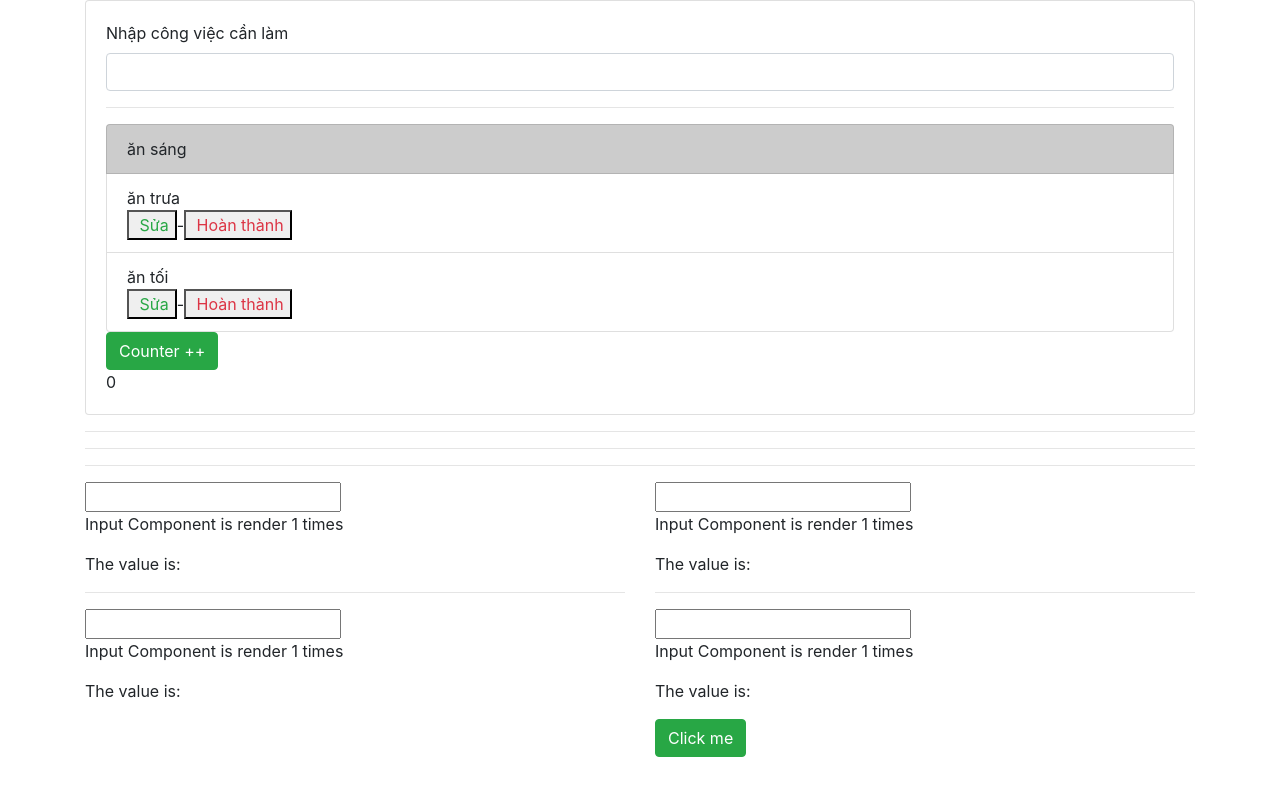
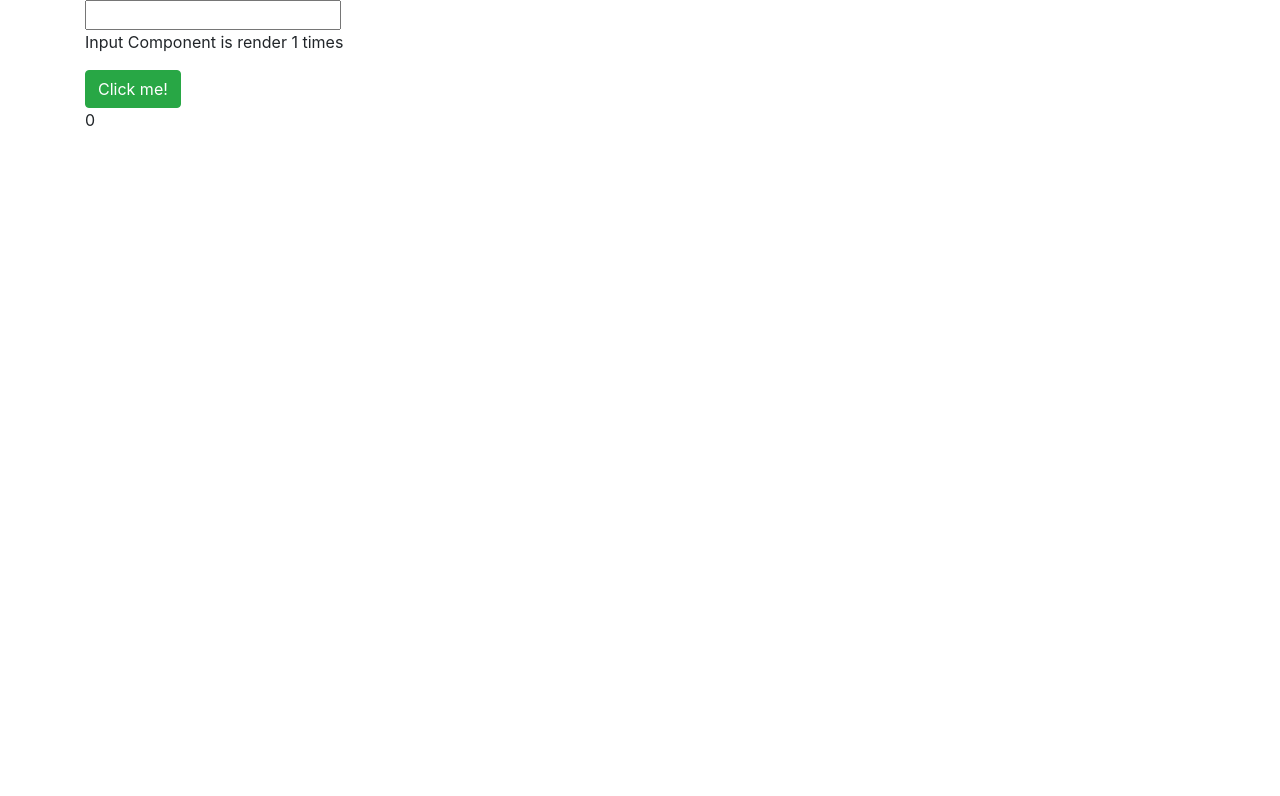
Before and after one commit to tungdinh86/TodoList, a React (Create React App) app: page / in a window 1280 px wide. Shown: the top 796 px of the page. Built offline with nearby package versions, Linux system fonts and the light colour scheme.

Commit message:
commit learn use callback

```diff
--- a/src/App.js
+++ b/src/App.js
@@ -1,18 +1,15 @@
-import React from 'react';
-import TodoListMain from './Components/Hook/TodoListMain'
-import './App.css'
+import React, { useState } from 'react';
+// import TodoListMain from './Components/Hook/TodoListMain'
+// import './App.css'
 import Main from './Components/learnusecallback/main'
+import MemoComponent from './Components/learnusecallback/MemoComponent'
 function App() {
+  const [count, setCount] = useState(0);
+  const onClick = () => {
+    setCount(count + 1);
+  }
   return (
     <div className='container'>
-     <div className='row  justify-content-center'>
-        <div className='col   '>
-          <TodoListMain />
-        </div>
-      </div>
-      <hr/>
-      <hr/>
-      <hr/>
       <div className='row  justify-content-center'>
         <div className='col'>
           <Main />
--- a/src/Components/learnusecallback/FnCompB.js
+++ b/src/Components/learnusecallback/FnCompB.js
@@ -1,17 +1,13 @@
-import React, { useState } from 'react'
+import React, { useState, useCallback, memo } from 'react'
 import Input from './InputFnComponent';
-export default function CompB() {
+export default memo(function CompB() {
   const [value, setValue] = useState('');
-  const [count, setCount] = useState(0);
-  const onCouterClick = () => {
-    setCount(count + 1);
-  }
-
+  const onChange = useCallback(function (e) { setValue(e.target.value) }, []);
+  console.log('comp B render');
   return (
     <div>
-      <Input onChange={e => setValue(e.target.value)} />
-      <p>The value is: {value}</p>
-      <button className="btn btn-success" onClick={onCouterClick}>Click me</button>
+      <Input onChange={onChange} />
     </div>
   );
 }
+)
--- a/src/Components/learnusecallback/InputFnComponent.js
+++ b/src/Components/learnusecallback/InputFnComponent.js
@@ -1,9 +1,9 @@
-import React, { useRef, memo, useState } from 'react'
+import React, { useRef, memo } from 'react'
 
 export default memo(function Input({ onChange }) {
   const rendercount = useRef(0);
   rendercount.current++;
-  console.log('render');
+  console.log('render input component');
   return (
     <div>
       <input onChange={onChange} />
--- /dev/null
+++ b/src/Components/learnusecallback/MemoComponent.js
@@ -0,0 +1,23 @@
+import React, { memo } from 'react'
+export default memo(function MemoComponent(props) {
+  console.log('rener nay');
+  return (
+    <div>
+      Meno component div
+  </div>
+  )
+});
+
+
+// class MemoComponent extends React.PureComponent {
+//   render() {
+//     console.log('rener nay');
+//     return (
+//       <div>
+//         Meno component div
+//   </div>
+//     );
+//   }
+// }
+
+// export default MemoComponent;
--- a/src/Components/learnusecallback/main.js
+++ b/src/Components/learnusecallback/main.js
@@ -1,23 +1,18 @@
-import React, { Component } from 'react'
-import A from './classA'
-import B from './classB'
-import FnA from './FnCompA'
+import React, { useState } from 'react'
 import FnB from './FnCompB'
-class Main extends Component {
-  render() {
-    return <div className="row">
+export default function Main() {
+  const [count, setCount] = useState(0);
+  const onClick = () => {
+    setCount(count + 1);
+  }
+  console.log('main render');
+  return (
+    <div className="row">
       <div className="col">
-        <div ><A /></div>
-        <hr />
-        <div ><B /></div>
-      </div>
-      <div className="col">
-        <div ><FnA /></div>
-        <hr />
         <div ><FnB /></div>
+        <button className="btn btn-success" onClick={onClick}>Click me!</button> <br />
+        {count}
       </div>
     </div>
-  }
+  )
 }
-
-export default Main;
```
